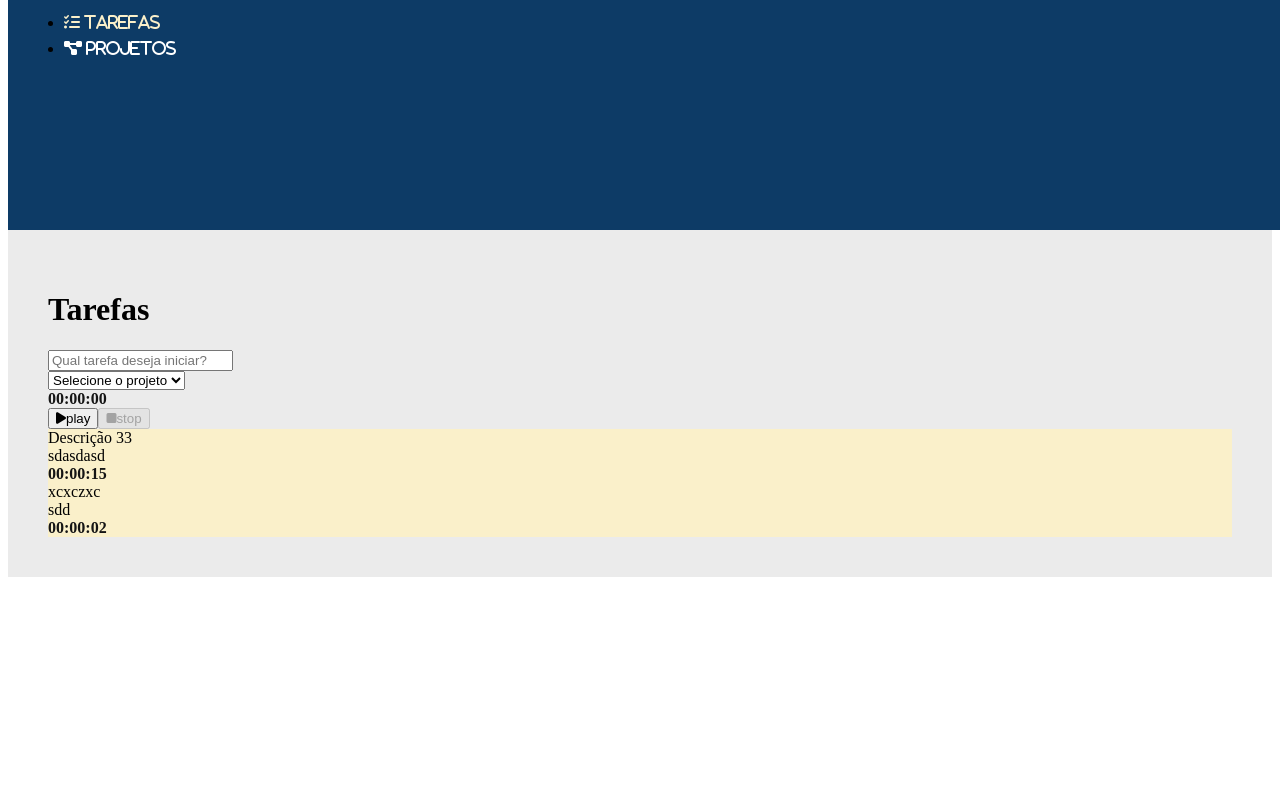
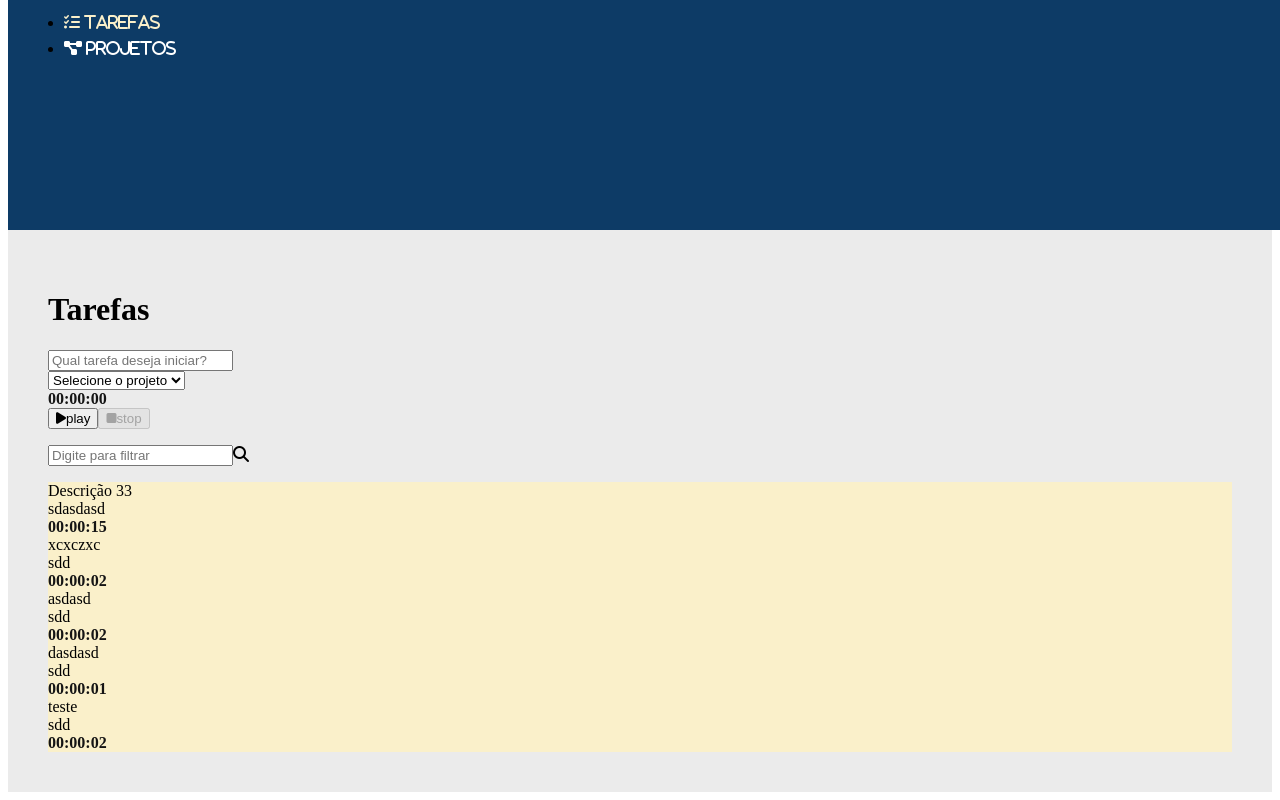
Before and after one commit to Digo8875/vuejs_study_001, a Vue app: page /#/ in a window 1280 px wide. Shown: the part 610-1410 px from the top of the page. Before the commit the page ends 1195 px from the top, so only its background shows below. Built offline with nearby package versions, Linux system fonts and the light colour scheme; data requests are answered from the project's data file; the HTML template or start-up script is replaced by a standard one.

Commit message:
refactor(task): Change code to use setup with compose API and add search filter

```diff
--- a/db.json
+++ b/db.json
@@ -23,6 +23,33 @@
         "id": 1
       },
       "id": 2
+    },
+    {
+      "durationSeconds": 2,
+      "description": "asdasd",
+      "project": {
+        "name": "sdd",
+        "id": 1
+      },
+      "id": 3
+    },
+    {
+      "durationSeconds": 1,
+      "description": "dasdasd",
+      "project": {
+        "name": "sdd",
+        "id": 1
+      },
+      "id": 4
+    },
+    {
+      "durationSeconds": 2,
+      "description": "teste",
+      "project": {
+        "name": "sdd",
+        "id": 1
+      },
+      "id": 5
     }
   ]
 }
--- a/src/components/Task.vue
+++ b/src/components/Task.vue
@@ -1,9 +1,11 @@
 <script lang="ts">
-    import { defineComponent } from 'vue'
+    import { defineComponent, ref } from 'vue'
     import Cronometer from './Cronometer.vue'
     import Box from './Box.vue'
     import type { PropType } from 'vue'
-    import type ITask from '../interfaces/TaskI'
+    import type TaskI from '../interfaces/TaskI'
+    import { key } from '@/store'
+    import { useStore } from 'vuex'
 
     export default defineComponent({
         name: "Task",
@@ -14,13 +16,20 @@
         },
         props: {
             task: {
-                type: Object as PropType<ITask>,
+                type: Object as PropType<TaskI>,
                 required: true
             }
         },
-        methods: {
-            taskSelected() : void {
-                this.$emit('taskSelectedEvent', this.task)
+        setup(props, { emit }) {
+            const store = useStore(key)
+
+            const taskSelected = (): void => {
+                emit('taskSelectedEvent', props.task)
+            }
+
+            return {
+                task: props.task,
+                taskSelected
             }
         }
     })
@@ -36,14 +45,14 @@
                 {{ task.project?.name || "N/D" }}
             </div>
             <div class="column">
-                <Cronometer :timeInSeconds="task.durationSeconds"/>
+                <Cronometer :timeInSeconds="task.durationSeconds" />
             </div>
         </div>
     </Box>
 </template>
 
 <style scoped>
-    .clickable {
-        cursor: pointer;
-    }
+.clickable {
+    cursor: pointer;
+}
 </style>
--- a/src/store/modules/task/index.ts
+++ b/src/store/modules/task/index.ts
@@ -23,8 +23,14 @@ export const taskModule: Module<TaskState, State> = {
         }
     },
     actions: {
-        [LIST_TASK_ACTION]({commit}) {
-            http.get('tasks')
+        [LIST_TASK_ACTION]({commit}, filter: string) {
+            let url = '/tasks'
+
+            if(filter) {
+                url += '?description=' + filter
+            }
+            console.log(url)
+            http.get(url)
                 .then(response => commit(LIST_TASK_MUTATION, response.data))
         },
         [CREATE_TASK_ACTION]({commit}, task: TaskI) {
--- a/src/views/Tasks/List.vue
+++ b/src/views/Tasks/List.vue
@@ -1,5 +1,5 @@
 <script lang="ts">
-    import { computed, defineComponent } from 'vue'
+    import { computed, defineComponent, ref, watchEffect } from 'vue'
     import { useStore } from '@/store'
     import { LIST_PROJECT_ACTION } from '@/store/action-types'
     import { NotificationType } from '@/interfaces/NotificationI'
@@ -42,15 +42,24 @@
                 return this.store.state.task.tasks?.length <= 0
             }
         },
-        setup () {
+        setup() {
             const store = useStore()
             const { notify } = useNotificator()
             store.dispatch(LIST_PROJECT_ACTION)
             store.dispatch(LIST_TASK_ACTION)
+
+            const filter = ref("")
+            // const tasks = computed(() => store.state.task.tasks?.filter(t => !filter.value || t.description.includes(filter.value)))
+
+            watchEffect(() => {
+                store.dispatch(LIST_TASK_ACTION, filter.value)
+            })
+
             return {
                 tasks: computed(() => store.state.task.tasks),
                 store,
-                notify
+                notify,
+                filter
             }
         }
     })
@@ -60,10 +69,18 @@
 <template>
     <Form @taskSaveEvent="saveTask"/>
     <div class="lista">
-        <Task v-for="(task, index) in tasks" :key="index" :task="task" @taskSelectedEvent="selectTask"/>
         <Box v-if="isListEmpty">
             Não há tarefas cadastradas hoje
         </Box>
+        <div class="field">
+            <p class="control has-icons-left">
+                <input class="input" type="text" placeholder="Digite para filtrar" v-model="filter">
+                <span class="icon is-small is-left">
+                    <i class="fas fa-search"></i>
+                </span>
+            </p>
+        </div>
+        <Task v-for="(task, index) in tasks" :key="index" :task="task" @taskSelectedEvent="selectTask"/>
     </div>
     <div class="modal" :class="{ 'is-active': selectedTask }" v-if="selectedTask">
         <div class="modal-background"></div>
```
